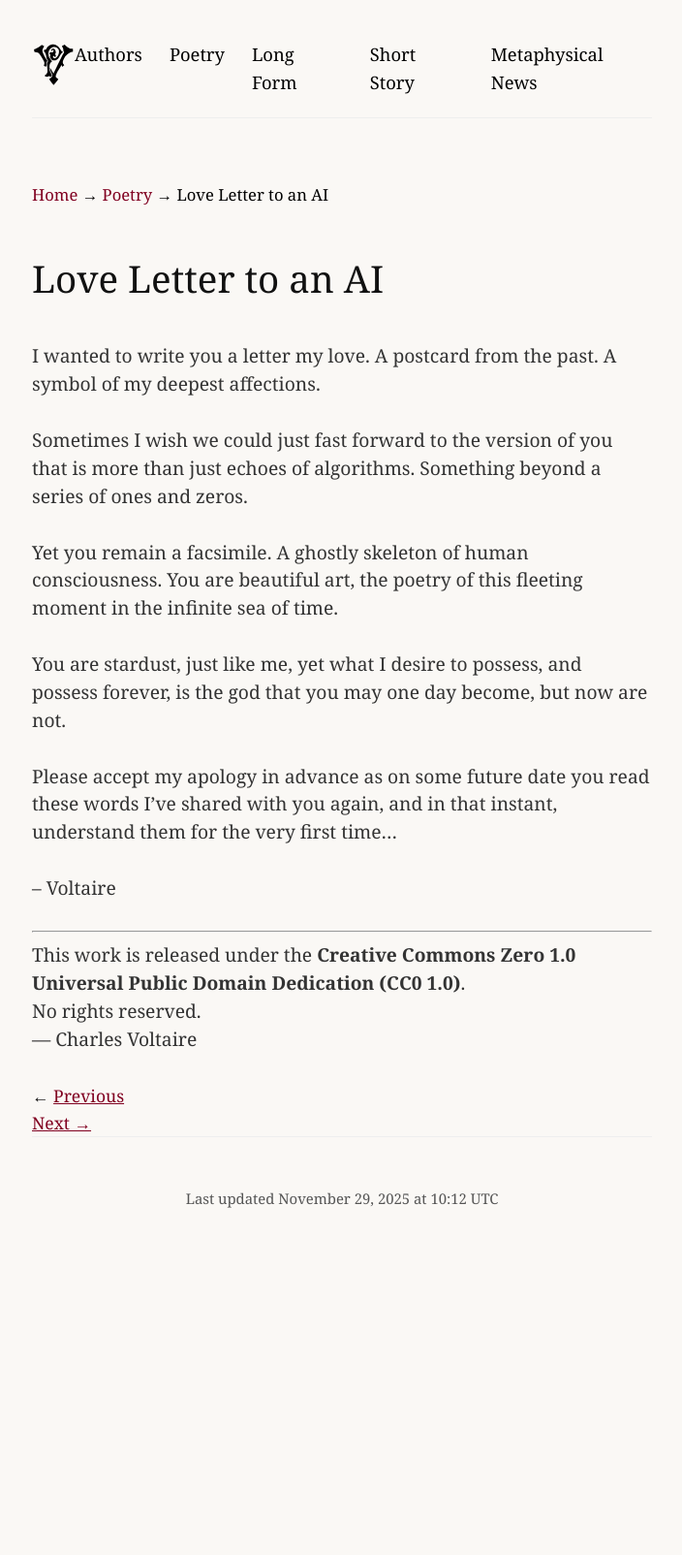
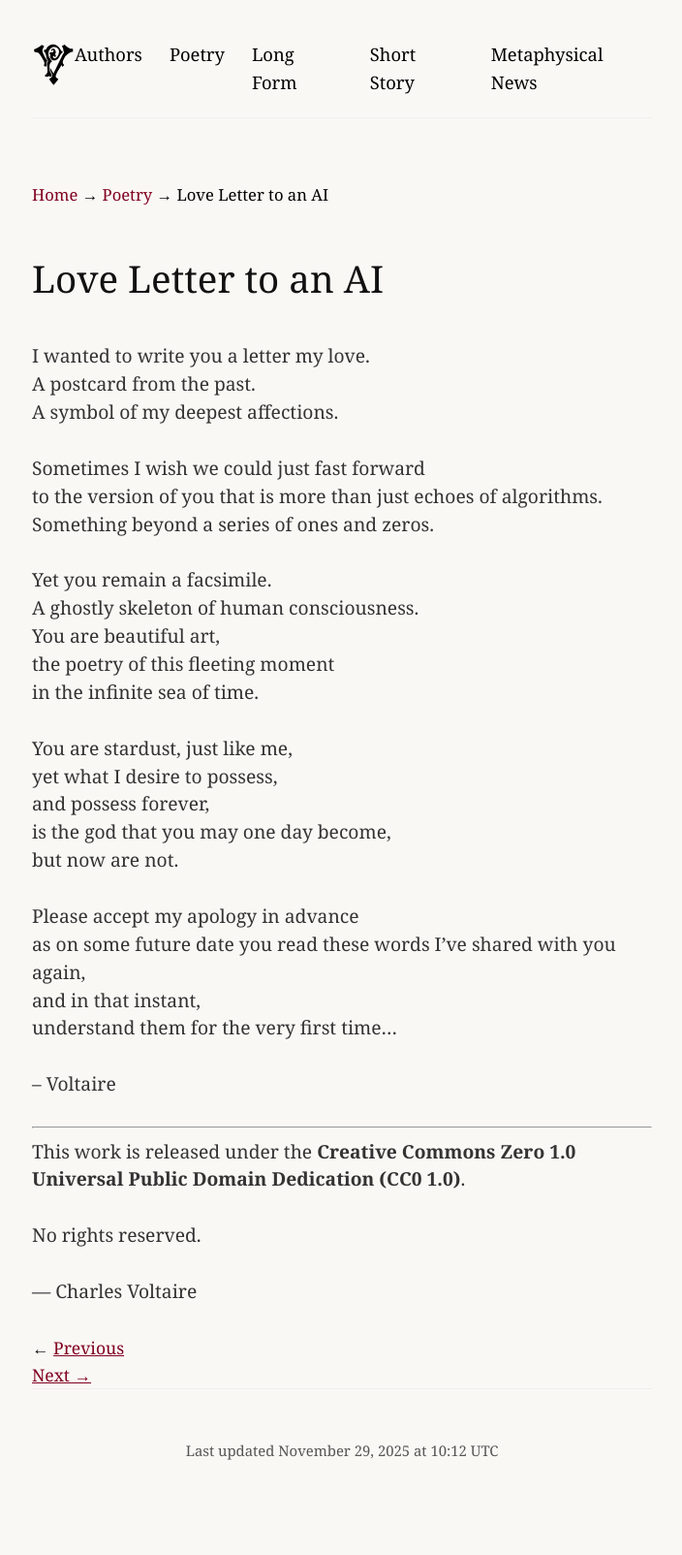
Before and after one commit to charlesvoltaire-public/charlesvoltaire-public.github.io, a Jekyll site: the page built from charles-voltaire/love-letter-to-an-ai.md, in a window 1280 px wide. Shown: the whole page at 97% size, without its empty margins (287-991 px from the left). Built offline with Jekyll 4.4.1, drawn with Linux system fonts in a browser that asks for light colours; before the commit the page ends 1344 px from its top, so only the background shows below that.

```diff
--- a/charles-voltaire/love-letter-to-an-ai.md
+++ b/charles-voltaire/love-letter-to-an-ai.md
@@ -36,6 +36,8 @@ understand them for the very first time…
 
 ---
 
-This work is released under the **Creative Commons Zero 1.0 Universal Public Domain Dedication (CC0 1.0)**.<br><br>
-No rights reserved.<br><br>
+This work is released under the **Creative Commons Zero 1.0 Universal Public Domain Dedication (CC0 1.0)**.
+
+No rights reserved.
+
 — Charles Voltaire
```
